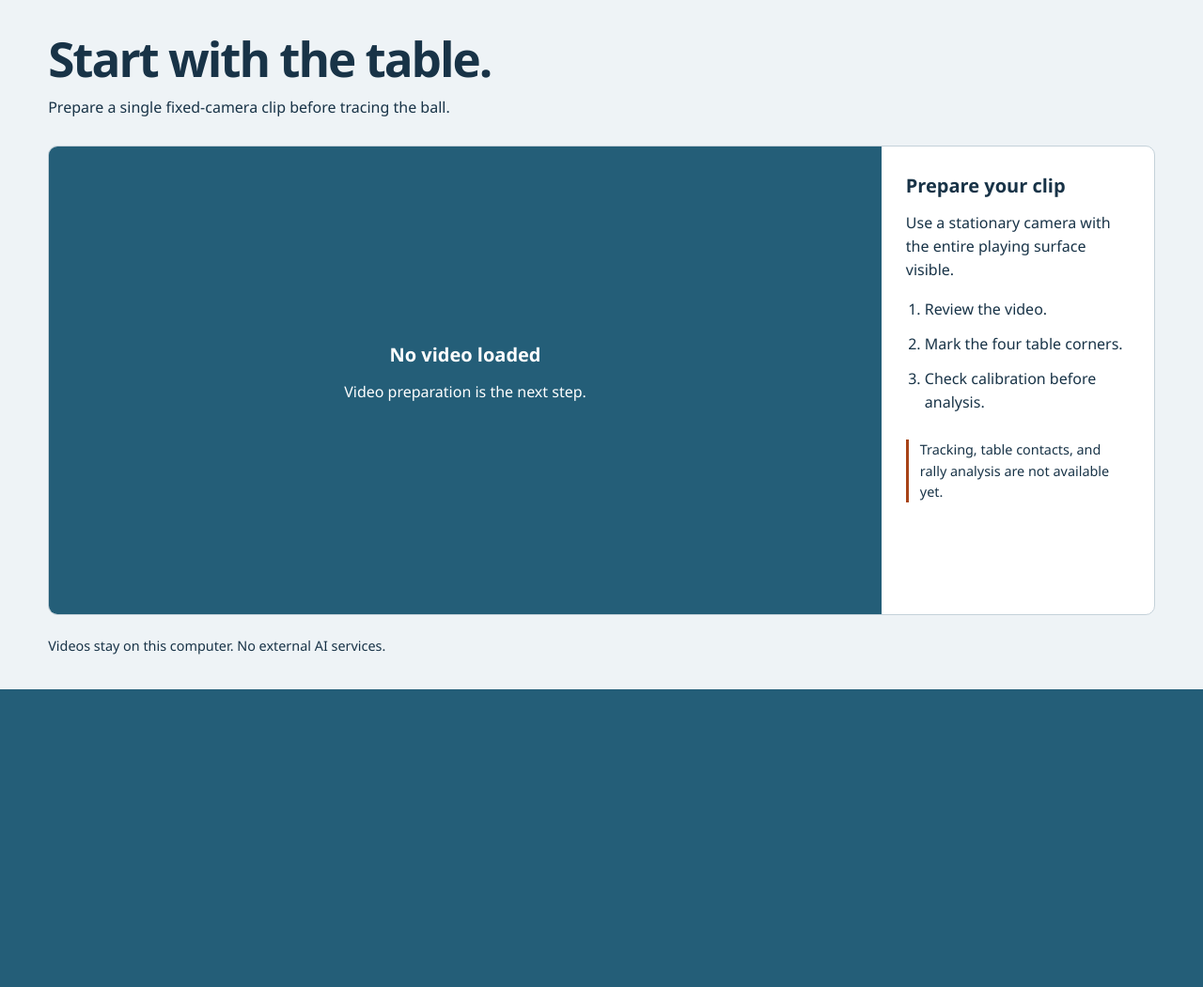
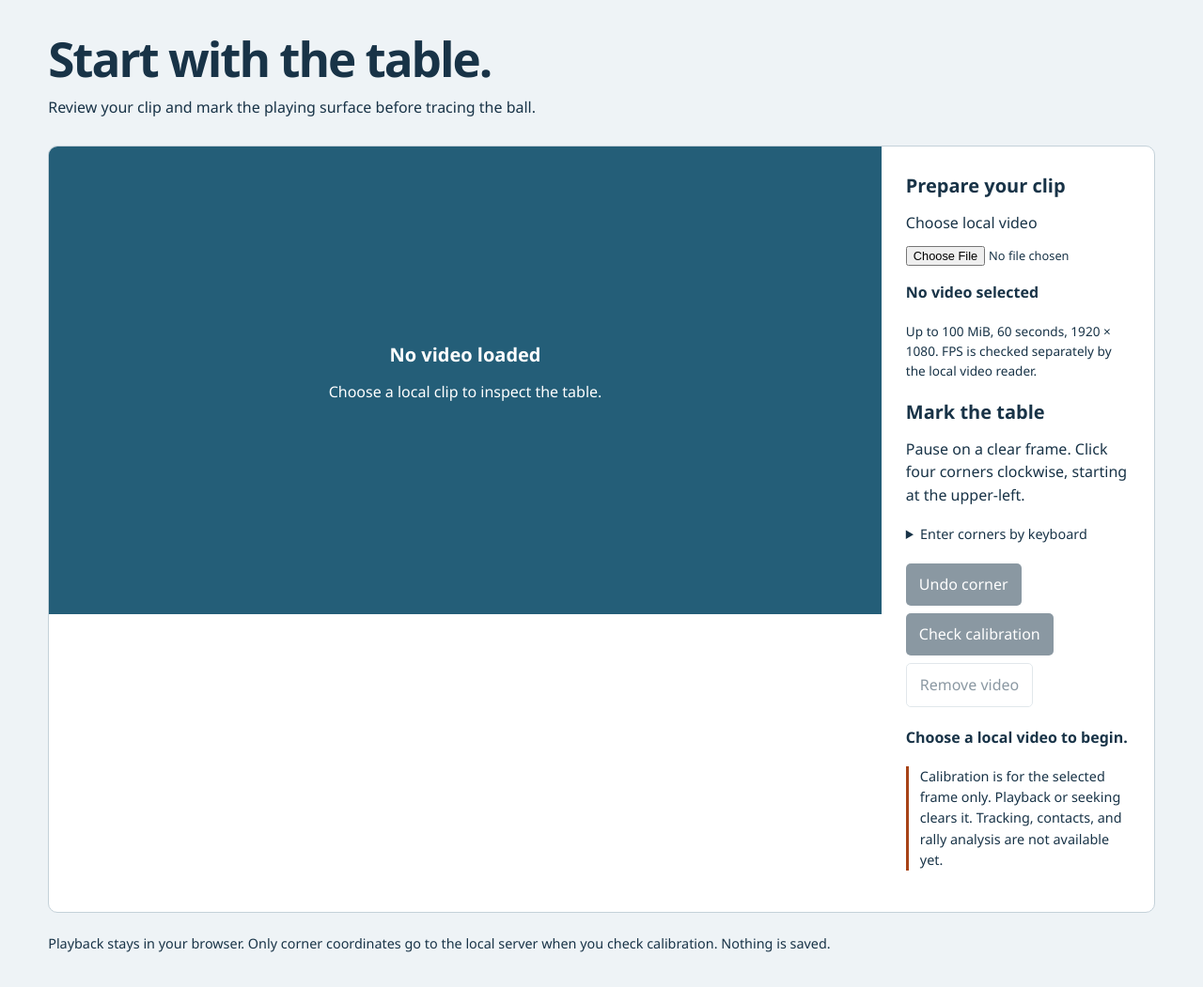
Before and after one commit to mukhammaddiyor01/SportReplayAnalyst, a Python web app: template frontend/templates/index.html in a window 1280 px wide. Shown: the part 66-1117 px from the top of the page at 94% size. Before the commit the page ends 800 px from the top, so only its background shows below. Run offline with Jinja, Linux system fonts and the light colour scheme; the template is opened without the code that fills it: most values are stand-ins (such as "Sample title", 1, 10 or a date in 2020).

Commit message:
feat: prepare local video and validate table corners

```diff
--- a/frontend/static/css/styles.css
+++ b/frontend/static/css/styles.css
@@ -19,8 +19,24 @@ li { padding-bottom: 12px; }
 .notice { border-left: 3px solid var(--accent); padding-left: 12px; font-size: .9rem; }
 footer { margin-top: 22px; font-size: .9rem; }
 button, input { font: inherit; }
-button, .file-button { background: var(--ink); color: var(--white); border: 0; border-radius: 5px; padding: 10px 14px; cursor: pointer; }
+button { background: var(--ink); color: var(--white); border: 0; border-radius: 5px; padding: 10px 14px; cursor: pointer; }
 button:disabled { opacity: .5; cursor: default; }
 :focus-visible { outline: 3px solid var(--accent); outline-offset: 4px; }
 [hidden] { display: none !important; }
 @media (max-width: 850px) { .workspace { grid-template-columns: 1fr; } .app-header { flex-wrap: wrap; } main { padding-top: 24px; } }
+
+.frame { position: relative; line-height: 0; }
+video { width: 100%; height: auto; display: block; }
+canvas { position: absolute; inset: 0; width: 100%; height: 100%; cursor: crosshair; }
+.playback { display: flex; flex-wrap: wrap; align-items: center; gap: 12px; padding: 16px; }
+.playback input { flex: 1; min-width: 120px; }
+.file-input { display: block; width: 100%; font-size: .8rem; margin: 12px 0; }
+#clip-summary { overflow-wrap: anywhere; font-weight: 600; margin-top: 16px; }
+.hint, #geometry { font-size: .85rem; }
+.actions { display: flex; flex-wrap: wrap; gap: 8px; margin: 20px 0; }
+.quiet { background: transparent; color: var(--ink); border: 1px solid var(--line); }
+#status { font-weight: 600; }
+details { font-size: .9rem; }
+summary { cursor: pointer; }
+#coordinate-form { display: grid; gap: 8px; padding-top: 12px; }
+#coordinate-form input { width: 100%; padding: 6px; }
--- /dev/null
+++ b/frontend/static/js/workspace.js
@@ -0,0 +1,190 @@
+const video = document.querySelector("#video");
+const canvas = document.querySelector("#corners");
+const context = canvas.getContext("2d");
+const input = document.querySelector("#clip");
+const status = document.querySelector("#status");
+const summary = document.querySelector("#clip-summary");
+const cornerList = document.querySelector("#corner-list");
+const confirmButton = document.querySelector("#confirm");
+const undoButton = document.querySelector("#undo");
+const removeButton = document.querySelector("#remove");
+const limits = input.dataset;
+let objectUrl = null;
+let points = [];
+let revision = 0;
+let referenceTime = null;
+let ready = false;
+
+function setStatus(message) { status.textContent = message; }
+
+function resetCorners(message = "Pause on a clear frame and mark the table corners.") {
+  revision += 1;
+  points = [];
+  referenceTime = null;
+  renderCorners();
+  if (ready) setStatus(message);
+}
+
+function renderCorners() {
+  context.clearRect(0, 0, canvas.width, canvas.height);
+  cornerList.replaceChildren();
+  points.forEach(([x, y], index) => {
+    const row = document.createElement("li");
+    row.textContent = `Corner ${index + 1}: ${x.toFixed(1)}, ${y.toFixed(1)} px`;
+    cornerList.append(row);
+  });
+  if (points.length) {
+    context.strokeStyle = "#ffb469";
+    context.lineWidth = Math.max(2, canvas.width / 350);
+    context.beginPath();
+    points.forEach(([x, y], index) => index ? context.lineTo(x, y) : context.moveTo(x, y));
+    if (points.length === 4) context.closePath();
+    context.stroke();
+    points.forEach(([x, y], index) => {
+      context.fillStyle = "#183347";
+      context.beginPath(); context.arc(x, y, 12, 0, Math.PI * 2); context.fill();
+      context.strokeStyle = "#ffb469"; context.stroke();
+      context.fillStyle = "#fff"; context.textAlign = "center";
+      context.font = "bold 14px sans-serif"; context.fillText(String(index + 1), x, y + 5);
+    });
+  }
+  confirmButton.disabled = points.length !== 4;
+  undoButton.disabled = points.length === 0;
+}
+
+function removeClip(message = "Choose a local video to begin.", clearInput = true) {
+  ready = false;
+  video.pause();
+  video.removeAttribute("src");
+  video.load();
+  if (objectUrl) URL.revokeObjectURL(objectUrl);
+  objectUrl = null;
+  if (clearInput) input.value = "";
+  resetCorners();
+  document.querySelector("#empty").hidden = false;
+  document.querySelector("#media").hidden = true;
+  summary.textContent = "No video selected";
+  removeButton.disabled = true;
+  document.querySelector("#geometry").textContent = "";
+  document.querySelector("#time").textContent = "0.000 s";
+  document.querySelector("#seek").value = "0";
+  setStatus(message);
+}
+
+input.addEventListener("change", () => {
+  const file = input.files[0];
+  if (!file) return;
+  removeClip(undefined, false);
+  if (!file.size || file.size > Number(limits.maxBytes)) {
+    setStatus("Choose a nonempty video of at most 100 MiB."); return;
+  }
+  objectUrl = URL.createObjectURL(file);
+  summary.textContent = file.name;
+  video.src = objectUrl;
+  removeButton.disabled = false;
+  setStatus("Reading video metadata…");
+});
+
+video.addEventListener("loadedmetadata", () => {
+  if (!objectUrl) return;
+  if (!Number.isFinite(video.duration) || video.duration <= 0 ||
+      video.duration > Number(limits.maxDuration) || !video.videoWidth || !video.videoHeight ||
+      video.videoWidth > Number(limits.maxWidth) || video.videoHeight > Number(limits.maxHeight)) {
+    removeClip("Use a video up to 60 seconds and 1920 × 1080."); return;
+  }
+  canvas.width = video.videoWidth;
+  canvas.height = video.videoHeight;
+  ready = true;
+  document.querySelector("#empty").hidden = true;
+  document.querySelector("#media").hidden = false;
+  document.querySelector("#geometry").textContent =
+    `${video.videoWidth} × ${video.videoHeight} px / ${video.duration.toFixed(3)} s`;
+  setStatus("Pause on a clear frame. Select four corners clockwise, starting at the upper-left.");
+});
+video.addEventListener("error", () => {
+  if (objectUrl) removeClip("This video could not be played. Choose a supported MP4 or WebM clip.");
+});
+video.addEventListener("play", () => {
+  if (points.length) resetCorners("Playback cleared the frame calibration. Pause to mark corners again.");
+});
+video.addEventListener("seeking", () => {
+  if (points.length) resetCorners("The frame changed. Mark the table corners again.");
+});
+video.addEventListener("timeupdate", () => {
+  if (referenceTime !== null && Math.abs(video.currentTime - referenceTime) > .001) {
+    resetCorners("The frame changed. Mark the table corners again.");
+  }
+});
+
+function addCorner(x, y) {
+  if (!ready || !video.paused || video.seeking) {
+    setStatus("Pause the video and wait for seeking to finish before marking corners."); return;
+  }
+  if (points.length === 4) { setStatus("Undo a corner or check the four selected corners."); return; }
+  revision += 1;
+  referenceTime = video.currentTime;
+  points.push([x, y]);
+  renderCorners();
+  setStatus(points.length === 4 ? "Four corners selected. Check calibration." :
+    `Corner ${points.length} selected. Continue clockwise.`);
+}
+
+canvas.addEventListener("click", event => {
+  const bounds = canvas.getBoundingClientRect();
+  const x = (event.clientX - bounds.left) * canvas.width / bounds.width;
+  const y = (event.clientY - bounds.top) * canvas.height / bounds.height;
+  addCorner(Math.min(canvas.width - 1, Math.max(0, x)), Math.min(canvas.height - 1, Math.max(0, y)));
+});
+
+// Numeric source coordinates provide a keyboard-accessible alternative to the canvas.
+document.querySelector("#coordinate-form").addEventListener("submit", event => {
+  event.preventDefault();
+  const x = Number(document.querySelector("#corner-x").value);
+  const y = Number(document.querySelector("#corner-y").value);
+  if (!Number.isFinite(x) || !Number.isFinite(y) || x < 0 || y < 0 ||
+      x >= canvas.width || y >= canvas.height) {
+    setStatus("Enter coordinates inside the source frame."); return;
+  }
+  addCorner(x, y);
+});
+undoButton.addEventListener("click", () => {
+  revision += 1; points.pop(); renderCorners(); setStatus("Corner removed. Continue clockwise.");
+});
+removeButton.addEventListener("click", () => removeClip());
+confirmButton.addEventListener("click", async () => {
+  const submittedRevision = revision;
+  confirmButton.disabled = true;
+  setStatus("Checking table geometry…");
+  try {
+    const response = await fetch("/api/calibration", {
+      method: "POST", headers: {"Content-Type": "application/json"},
+      body: JSON.stringify({width: canvas.width, height: canvas.height, corners: points}),
+    });
+    const result = await response.json();
+    if (submittedRevision !== revision) return;
+    if (!response.ok) throw new Error(typeof result.detail === "string" ? result.detail : "Check the four corner coordinates.");
+    setStatus("Table geometry checked for this frame. Camera stability and ball tracking have not been evaluated.");
+  } catch (error) {
+    if (submittedRevision === revision) setStatus(error.message || "Calibration could not be checked. Try again.");
+  } finally {
+    if (submittedRevision === revision) confirmButton.disabled = points.length !== 4;
+  }
+});
+window.addEventListener("pagehide", () => removeClip());
+document.addEventListener("visibilitychange", () => { if (document.hidden) video.pause(); });
+
+const playButton = document.querySelector("#toggle-play");
+const seek = document.querySelector("#seek");
+playButton.addEventListener("click", async () => {
+  if (video.paused) {
+    try { await video.play(); } catch { setStatus("Playback could not start. Select the video again."); }
+  } else video.pause();
+});
+video.addEventListener("play", () => { playButton.textContent = "Pause"; });
+video.addEventListener("pause", () => { playButton.textContent = "Play"; });
+video.addEventListener("loadedmetadata", () => { seek.max = String(video.duration || 1); seek.value = "0"; });
+video.addEventListener("timeupdate", () => {
+  seek.value = String(video.currentTime);
+  document.querySelector("#time").textContent = `${video.currentTime.toFixed(3)} s`;
+});
+seek.addEventListener("input", () => { video.pause(); video.currentTime = Number(seek.value); });
--- a/frontend/templates/index.html
+++ b/frontend/templates/index.html
@@ -5,16 +5,32 @@
   <meta name="viewport" content="width=device-width, initial-scale=1">
   <title>Sports Replay Analyst</title>
   <link rel="stylesheet" href="{{ url_for('static', path='/css/styles.css') }}">
+  <script src="{{ url_for('static', path='/js/workspace.js') }}" defer></script>
 </head>
 <body>
   <header class="app-header"><a href="/" class="brand">Sports Replay Analyst</a><span>Local video workspace</span></header>
   <main>
-    <section class="intro"><h1>Start with the table.</h1><p>Prepare a single fixed-camera clip before tracing the ball.</p></section>
+    <section class="intro"><h1>Start with the table.</h1><p>Review your clip and mark the playing surface before tracing the ball.</p></section>
     <div class="workspace">
-      <section class="viewer" aria-label="Video workspace"><div class="empty-view"><h2>No video loaded</h2><p>Video preparation is the next step.</p></div></section>
-      <aside class="preparation"><h2>Prepare your clip</h2><p>Use a stationary camera with the entire playing surface visible.</p><ol><li>Review the video.</li><li>Mark the four table corners.</li><li>Check calibration before analysis.</li></ol><p class="notice">Tracking, table contacts, and rally analysis are not available yet.</p></aside>
+      <section class="viewer" aria-label="Video workspace">
+        <div id="empty" class="empty-view"><h2>No video loaded</h2><p>Choose a local clip to inspect the table.</p></div>
+        <div id="media" hidden><div class="frame"><video id="video" preload="metadata" playsinline aria-label="Table tennis replay"></video><canvas id="corners" aria-label="Select table corners; numeric controls are also available below"></canvas></div><div class="playback"><button id="toggle-play" type="button">Play</button><label for="seek">Video position</label><input id="seek" type="range" min="0" max="1" step="0.001" value="0"><output id="time">0.000 s</output></div></div>
+      </section>
+      <aside class="preparation">
+        <h2>Prepare your clip</h2>
+        <label for="clip">Choose local video</label>
+        <input id="clip" class="file-input" type="file" accept="video/mp4,video/webm,video/quicktime" data-max-bytes="{{ limits.max_bytes }}" data-max-duration="{{ limits.max_duration }}" data-max-width="{{ limits.max_width }}" data-max-height="{{ limits.max_height }}">
+        <p id="clip-summary">No video selected</p><p id="geometry"></p>
+        <p class="hint">Up to 100 MiB, 60 seconds, 1920 × 1080. FPS is checked separately by the local video reader.</p>
+        <h2>Mark the table</h2><p>Pause on a clear frame. Click four corners clockwise, starting at the upper-left.</p>
+        <ol id="corner-list" aria-label="Selected source coordinates"></ol>
+        <details><summary>Enter corners by keyboard</summary><form id="coordinate-form"><label for="corner-x">Source x (px)</label><input id="corner-x" type="number" min="0" step="any" required><label for="corner-y">Source y (px)</label><input id="corner-y" type="number" min="0" step="any" required><button type="submit">Add corner</button></form></details>
+        <div class="actions"><button id="undo" type="button" disabled>Undo corner</button><button id="confirm" type="button" disabled>Check calibration</button><button id="remove" class="quiet" type="button" disabled>Remove video</button></div>
+        <p id="status" role="status" aria-live="polite">Choose a local video to begin.</p>
+        <p class="notice">Calibration is for the selected frame only. Playback or seeking clears it. Tracking, contacts, and rally analysis are not available yet.</p>
+      </aside>
     </div>
-    <footer>Videos stay on this computer. No external AI services.</footer>
+    <footer>Playback stays in your browser. Only corner coordinates go to the local server when you check calibration. Nothing is saved.</footer>
   </main>
 </body>
 </html>
```
Also changed, not shown: AGENTS.md (+3 -1 lines), backend/adapters/table_geometry.py (added, +12 -0 lines), backend/routes.py (+23 -3 lines), backend/schemas.py (added, +10 -0 lines), backend/services/calibration.py (added, +32 -0 lines), docs/calibration-verification.md (added, +35 -0 lines), tests/test_calibration.py (added, +62 -0 lines), README.md, backend/services/__init__.py (added).
